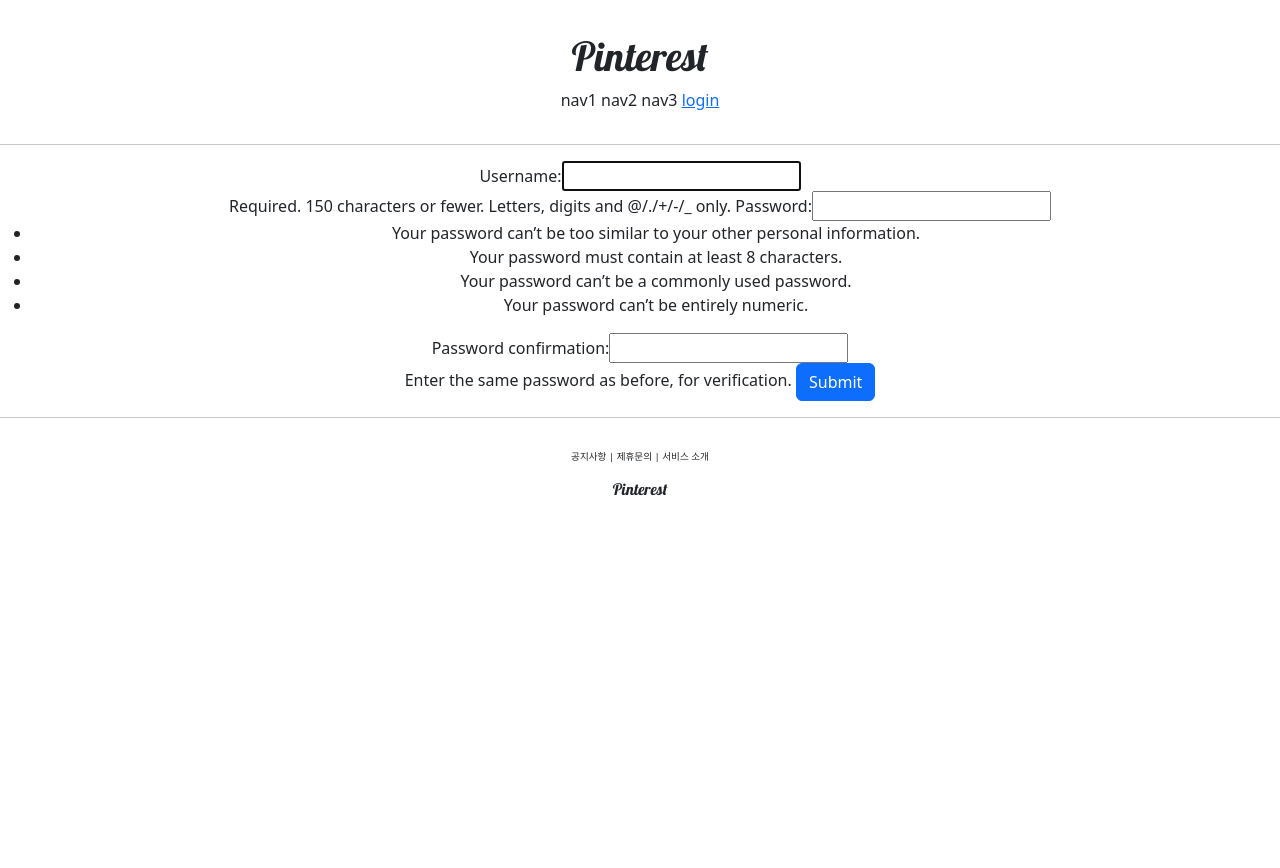
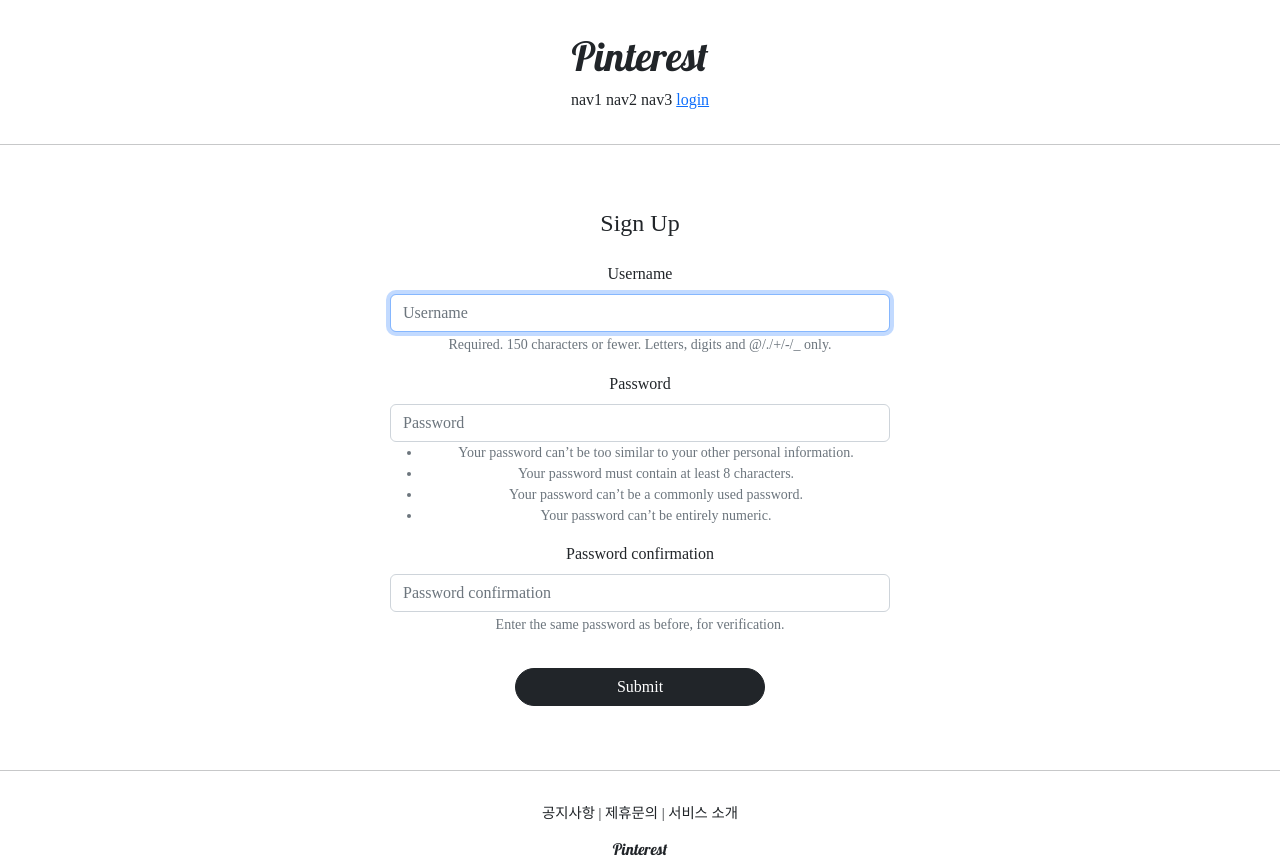
Before and after one commit to updaun/pinterest-clone, a Django app: page /account/create/ in a window 1280 px wide. Before the commit the page ends 496 px from the top, so only its background shows below. Run offline with Django 3.2, Linux system fonts and the light colour scheme; some libraries are stand-ins or nearby versions.

Commit message:
add bootstrap4 and nanum fonts

```diff
--- a/accountapp/templates/accountapp/create.html
+++ b/accountapp/templates/accountapp/create.html
@@ -1,13 +1,16 @@
 {% extends 'base.html' %}
-
+{% load bootstrap4 %}
 
 {% block content %}
 
-    <div style="text-align: center;">
+    <div style="text-align: center; max-width: 500px; margin: 4rem auto;">
+        <div class="mb-4">
+            <h4>Sign Up</h4>
+        </div>
         <form action="{% url 'accountapp:create' %}" method="post">
             {% csrf_token %}
-            {{ form }}
-            <input type="submit" class="btn btn-primary">
+            {% bootstrap_form form %}
+            <input type="submit" class="btn btn-dark rounded-pill col-6 mt-3">
         </form>
     </div>
 
--- a/accountapp/templates/accountapp/logout.html
+++ b/accountapp/templates/accountapp/logout.html
@@ -0,0 +1,6 @@
+{% extends 'base.html' %}
+
+{% block content %}
+
+
+{% endblock %}
--- a/pinterest/settings.py
+++ b/pinterest/settings.py
@@ -49,6 +49,7 @@
     'django.contrib.sessions',
     'django.contrib.messages',
     'django.contrib.staticfiles',
+    'bootstrap4',
     'accountapp',
 ]
 
--- a/static/base.css
+++ b/static/base.css
@@ -3,7 +3,7 @@
 }
 
 .pinterest_footer_button {
-    font-size: .6rem;
+    font-size: .9rem;
 }
 
 .pinterest_footer {
--- a/templates/base.html
+++ b/templates/base.html
@@ -3,7 +3,7 @@
 
 {% include 'head.html' %}
 
-<body>
+<body style="font-family: 'NanumSquareR'">
 
     {% include 'header.html' %}
 
--- a/templates/head.html
+++ b/templates/head.html
@@ -14,6 +14,29 @@
     <link href="https://fonts.googleapis.com/css2?family=Lobster&display=swap" rel="stylesheet">
 
     {% comment %} Default CSS link {% endcomment %}
-    <link rel="stylesheet" type="text/css" href="{% static 'base.css' %}"
+    <link rel="stylesheet" type="text/css" href="{% static 'base.css' %}">
+
+    <style>
+        @font-face {
+            font-family: 'NanumSquareEB';
+            src: local('NanumSquareEB'),
+            url("{% static 'font/NanumSquareEB.ttf' %}") format("openttype");
+        }
+        @font-face {
+            font-family: 'NanumSquareB';
+            src: local('NanumSquareB'),
+            url("{% static 'font/NanumSquareB.ttf' %}") format("openttype");
+        }
+        @font-face {
+            font-family: 'NanumSquareR';
+            src: local('NanumSquareR'),
+            url("{% static 'font/NanumSquareR.ttf' %}") format("openttype");
+        }
+        @font-face {
+            font-family: 'NanumSquareL';
+            src: local('NanumSquareL'),
+            url("{% static 'font/NanumSquareL.ttf' %}") format("openttype");
+        }
+    </style>
 
 </head>
```
Also changed, not shown: accountapp/templates/accountapp/login.html (+5 -3 lines), static/fonts/NanumSquareB.ttf (added), static/fonts/NanumSquareEB.ttf (added), static/fonts/NanumSquareL.ttf (added), static/fonts/NanumSquareR.ttf (added).
